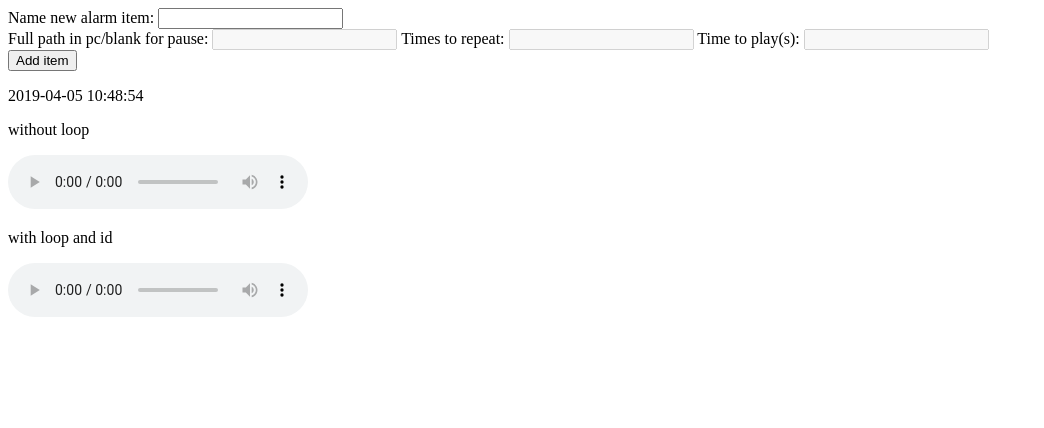
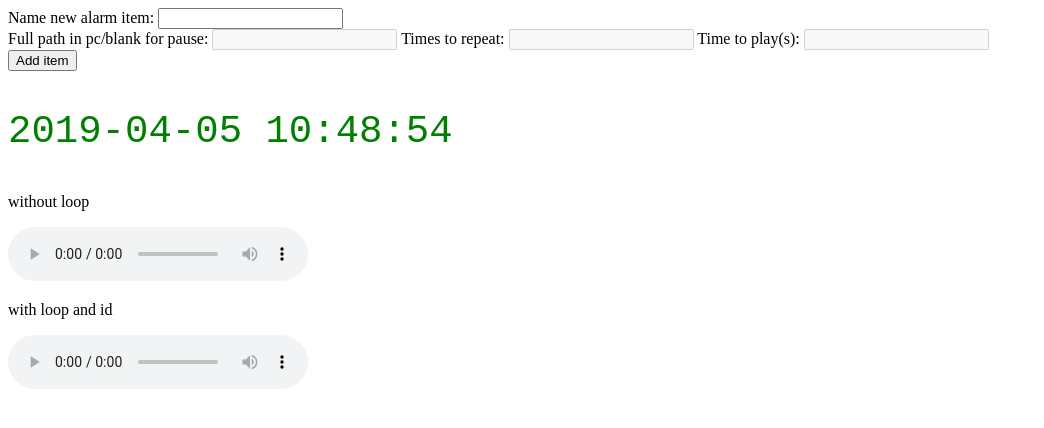
Before and after one commit to Danas19/AlarmMaybe, a plain HTML site: page index.html in a window 1280 px wide. Shown: the whole page, without its empty margins (0-1044 px from the left). Drawn offline with Linux system fonts and the light colour scheme.

Commit message:
changed style of time output

```diff
--- a/CSS/style.css
+++ b/CSS/style.css
@@ -0,0 +1,5 @@
+#time-output-p {
+    color: green;
+    font-size: 3em;
+    font-family: monospace;
+}
--- a/index.html
+++ b/index.html
@@ -4,6 +4,7 @@
 <head>
     <meta charset="UTF-8">
     <title>Document</title>
+    <link rel="stylesheet" href="CSS/style.css">
 </head>
 
 <body>
```
